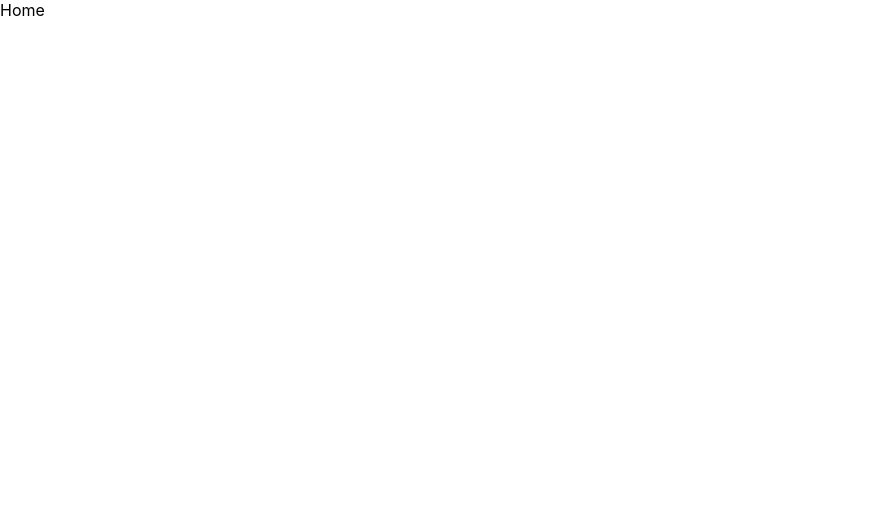
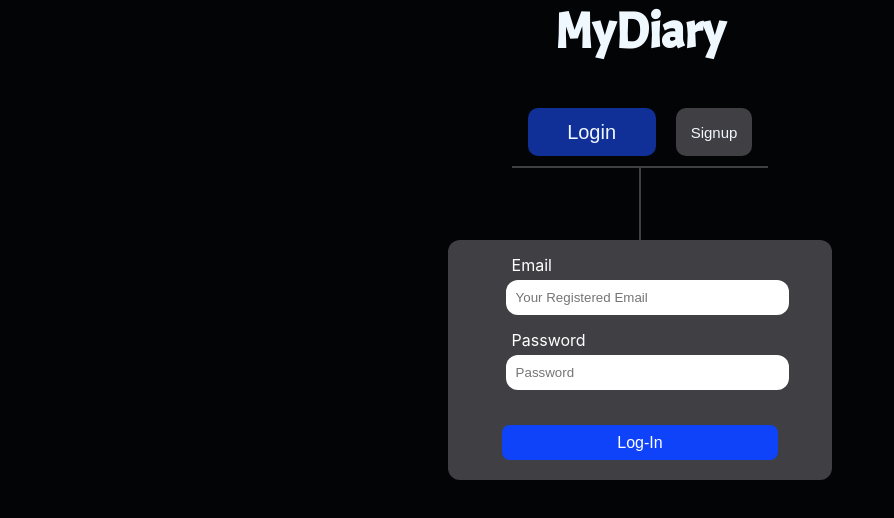
Before and after one commit to Ronyparmar2107/MyDiary-frontend, a React (Create React App) app: page / in a window 1280 px wide. Shown: the top 518 px of the page, without its empty margins (0-894 px from the left). Built offline with nearby package versions, Linux system fonts and the light colour scheme.

Commit message:
Added Login SignUp Pages

```diff
--- a/public/index.html
+++ b/public/index.html
@@ -11,6 +11,10 @@
 
   <link rel="manifest" href="%PUBLIC_URL%/manifest.json" />
 
+  <link rel="preconnect" href="https://fonts.googleapis.com">
+  <link rel="preconnect" href="https://fonts.gstatic.com" crossorigin>
+  <link href="https://fonts.googleapis.com/css2?family=Acme&display=swap" rel="stylesheet">
+
   <title>My-Diary</title>
 </head>
 
--- a/src/App.js
+++ b/src/App.js
@@ -1,26 +1,22 @@
 import './App.css';
 import { BrowserRouter as Router, Route, Switch, Redirect } from "react-router-dom";
 import Login from './Pages/Login/Login';
-import Signup from './Pages/Signup/Signup';
 import Home from './Pages/Home/Home';
+import Header from './Components/Header/Header';
 
 
 function App() {
 
-  const login = true
+  const login = false
   return (
     <Router>
-      <div className="App">
-      </div>
+      <Header />
       <Switch>
         <Route path='/'>
           {login ? <Home /> : <Login />}
         </Route>
         <Route path='/login'>
           {login ? <Home /> : <Login />}
-        </Route>
-        <Route path='/signup'>
-          {login ? <Home /> : <Signup />}
         </Route>
         <Redirect to="/" />
       </Switch>
--- /dev/null
+++ b/src/Components/Form.css
@@ -0,0 +1,58 @@
+.form-maincontainer {
+    display: flex;
+    flex-direction: column;
+    justify-content: center;
+    align-items: center;
+    width: 30%;
+    background-color: #403f44;
+    border-radius: 12px;
+    height: fit-content;
+    transition: 0.6s;
+}
+
+.input-elements-maincontainer {
+    width: 70%;
+    color: #fff;
+    margin-bottom: 15px;
+}
+
+.input-elements-maincontainer input {
+    border: none;
+    border-radius: 12px;
+    outline: none;
+    height: 25px;
+    width: 100%;
+    padding: 5px;
+    padding-left: 10px;
+    background-color: rgb(255, 255, 255);
+    margin-top: 0%;
+}
+
+.input-elements-maincontainer p {
+    margin: 15px 0 5px 6px;
+}
+
+.form-maincontainer button {
+    width: 72%;
+    color: #fff;
+    height: 35px;
+    border: none;
+    outline: none;
+    border-radius: 8px;
+    background-color: #0E43FA;
+    font-size: 16px;
+    margin: 20px 0;
+    cursor: pointer;
+    font-weight: 400;
+}
+
+.input-elements-maincontainer span {
+    margin-top: 0%;
+    color: rgb(236, 54, 54);
+}
+
+@media screen and (max-width:1024px) {
+    .form-maincontainer {
+        width: 80%;
+    }
+}
--- /dev/null
+++ b/src/Components/Header/Header.css
@@ -0,0 +1,11 @@
+.header-maincontainer {
+    color: aliceblue;
+    font-family: 'Acme', sans-serif;
+    text-align: center;
+    font-size: 25px;
+}
+
+.header-maincontainer div,
+.header-maincontainer div h1 {
+    margin: 0%;
+}
--- /dev/null
+++ b/src/Components/Header/Header.js
@@ -0,0 +1,13 @@
+import React from 'react'
+import './Header.css'
+
+
+const Header = () => {
+    return (
+        <div className='header-maincontainer'>
+            <div><h1>MyDiary</h1></div>
+        </div>
+    )
+}
+
+export default Header
--- /dev/null
+++ b/src/Components/LoginForm/LoginForm.js
@@ -0,0 +1,67 @@
+import React, { useState } from 'react'
+import '../Form.css'
+
+const LoginForm = () => {
+    const [email, setEmail] = useState('')
+    const [password, setPassword] = useState('')
+    const [isEmailValid, setIsEmailValid] = useState(true)
+    const [isPasswordValid, setIsPasswordValid] = useState(true)
+
+    // eslint-disable-next-line
+    const emailvalidator = "^[a-zA-Z0-9.!#$%&'*+/=?^_`{|}~-]+@[a-zA-Z0-9-]+(?:\.[a-zA-Z0-9-]+)*$";
+
+    const submitHandler = () => {
+        if (password.length <= 5 || email === '' || isEmailValid === false || isPasswordValid === false) {
+
+            alert('Please ENter valid details')
+        }
+        else {
+            let userCreds = {
+                email: email,
+                password: password
+            }
+            console.log(userCreds)
+
+            setEmail('')
+            setPassword('')
+        }
+    }
+    return (
+        <div className='form-maincontainer'>
+            <div className='input-elements-maincontainer'>
+                <p>Email</p>
+                <input type='email'
+                    placeholder='Your Registered Email'
+                    value={email}
+                    onChange={(e) => {
+                        setEmail(e.target.value)
+                        if (!email.match(emailvalidator)) {
+                            setIsEmailValid(false)
+                        }
+                        else {
+                            setIsEmailValid(true)
+                        }
+                    }} />
+                {!isEmailValid && <span>Please Enter a Valid Email</span>}
+
+                <p>Password</p>
+                <input type='password'
+                    placeholder='Password'
+                    value={password}
+                    onChange={(e) => {
+                        setPassword(e.target.value)
+                        if (password.length < 5) {
+                            setIsPasswordValid(false)
+                        }
+                        else {
+                            setIsPasswordValid(true)
+                        }
+                    }} />
+                {!isPasswordValid && <span>Please Enter a Valid Password</span>}
+            </div>
+            <button onClick={submitHandler}> Log-In</button>
+        </div>
+    )
+}
+
+export default LoginForm
--- /dev/null
+++ b/src/Components/SignupForm/SignupForm.js
@@ -0,0 +1,90 @@
+import React, { useState } from 'react'
+
+const SignupForm = () => {
+    const [name, setName] = useState('')
+    const [email, setEmail] = useState('')
+    const [password, setPassword] = useState('')
+    const [isNameValid, setIsNameValid] = useState(true)
+    const [isEmailValid, setIsEmailValid] = useState(true)
+    const [isPasswordValid, setIsPasswordValid] = useState(true)
+
+    const nameValidator = "^[a-zA-Z.,?\\s]*$";
+    // eslint-disable-next-line
+    const emailvalidator = "^[a-zA-Z0-9.!#$%&'*+/=?^_`{|}~-]+@[a-zA-Z0-9-]+(?:\.[a-zA-Z0-9-]+)*$";
+
+    const submitHandler = () => {
+        if (name.length <= 5 || password.length <= 5 || email === '' || isEmailValid === false || isNameValid === false || isPasswordValid === false) {
+
+            alert('Please ENter valid details')
+        }
+        else {
+            let user = {
+                name: name,
+                email: email,
+                password: password
+            }
+            console.log(user)
+
+            setEmail('')
+            setName('')
+            setPassword('')
+        }
+    }
+
+    return (
+        <div className='form-maincontainer' >
+            <div className='input-elements-maincontainer'>
+
+                <p>Name</p>
+                <input type='email'
+                    placeholder='Your Name'
+                    value={name}
+                    onChange={(e) => {
+                        setName(e.target.value)
+                        if (!name.match(nameValidator)) {
+                            setIsNameValid(false)
+                        }
+                        else {
+                            setIsNameValid(true)
+                        }
+                    }}
+                    onBlur={() => { if (name.length < 5) { setIsNameValid(false) } }} />
+                {!isNameValid && <span>Please Enter a Valid Name</span>}
+
+                <p>Email</p>
+                <input type='email'
+                    placeholder='Your Email'
+                    value={email}
+                    onChange={(e) => {
+                        setEmail(e.target.value)
+                        if (!email.match(emailvalidator)) {
+                            setIsEmailValid(false)
+                        }
+                        else {
+                            setIsEmailValid(true)
+                        }
+                    }} />
+                {!isEmailValid && <span>Please Enter a Valid Email</span>}
+
+                <p>Password</p>
+                <input type='password'
+                    placeholder='Password'
+                    value={password}
+                    onChange={(e) => {
+                        setPassword(e.target.value)
+                        if (password.length < 5) {
+                            setIsPasswordValid(false)
+                        }
+                        else {
+                            setIsPasswordValid(true)
+                        }
+                    }} />
+                {!isPasswordValid && <span>Please Enter a Valid Password</span>}
+
+            </div>
+            <button onClick={submitHandler}> Sign-Up</button>
+        </div>
+    )
+}
+
+export default SignupForm
--- a/src/Pages/Login/Login.css
+++ b/src/Pages/Login/Login.css
@@ -0,0 +1,51 @@
+.login-maincontainer {
+    display: flex;
+    align-items: center;
+    width: 100%;
+    flex-direction: column;
+    margin-top: 35px;
+    height: 70vh;
+}
+
+.login-signup-option-container {
+    width: 20%;
+    display: flex;
+    justify-content: center;
+    border-bottom: 2px solid #403f44;
+}
+
+.login-signup-option-container button {
+    background-color: #403f44;
+    color: aliceblue;
+    outline: none;
+    border: none;
+    height: 6vh;
+    width: 30%;
+    margin: 10px;
+    font-size: 15px;
+    border-radius: 10px;
+    cursor: pointer;
+    transition: 0.6s;
+}
+
+.active {
+    width: 50% !important;
+    font-size: 20px !important;
+    background-color: #102f97 !important;
+    transition: 0.6s ease-in-out;
+}
+
+.connecting-line {
+    background-color: #403f44;
+    height: 70px;
+    width: 0;
+    padding: 0;
+    border: 1px solid #403f44;
+}
+
+
+@media screen and (max-width:1024px) {
+    .login-signup-option-container {
+        width: 60%;
+    }
+}
--- a/src/Pages/Login/Login.js
+++ b/src/Pages/Login/Login.js
@@ -1,8 +1,20 @@
-import React from 'react'
+import React, { useState } from 'react'
+import LoginForm from '../../Components/LoginForm/LoginForm'
+import SignupForm from '../../Components/SignupForm/SignupForm'
 import './Login.css'
+
+
 const Login = () => {
+    const [NavigationState, setNavigationState] = useState('login')
     return (
-        <div>Login</div>
+        <div className='login-maincontainer'>
+            <div className='login-signup-option-container'>
+                <button className={NavigationState === 'login' ? 'active' : ''} onClick={() => { setNavigationState('login') }}>Login</button>
+                <button className={NavigationState === 'signup' ? 'active' : ''} onClick={() => { setNavigationState('signup') }}>Signup</button>
+            </div>
+            <div className='connecting-line'></div>
+            {NavigationState === 'login' ? <LoginForm /> : <SignupForm />}
+        </div>
     )
 }
 
--- a/src/Pages/Signup/Signup.js
+++ /dev/null
@@ -1,9 +0,0 @@
-import React from 'react'
-import './SignUp.css'
-const Signup = () => {
-    return (
-        <div>Signup</div>
-    )
-}
-
-export default Signup
--- a/src/index.css
+++ b/src/index.css
@@ -5,6 +5,7 @@ body {
     sans-serif;
   -webkit-font-smoothing: antialiased;
   -moz-osx-font-smoothing: grayscale;
+  background-color: #030406;
 }
 
 code {
```
Also changed, not shown: src/Pages/Signup/SignUp.css (deleted).
